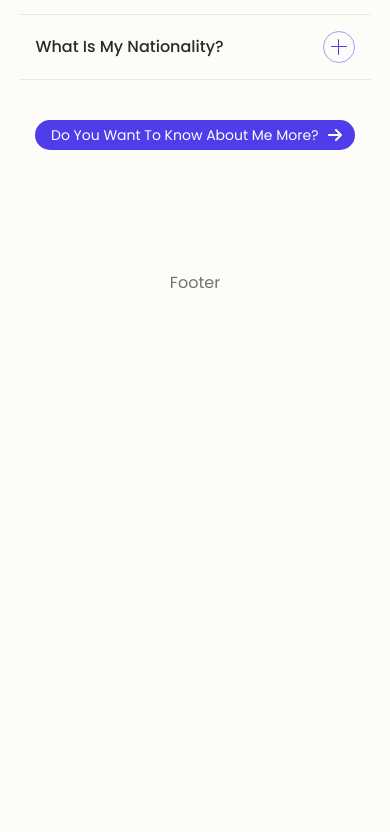
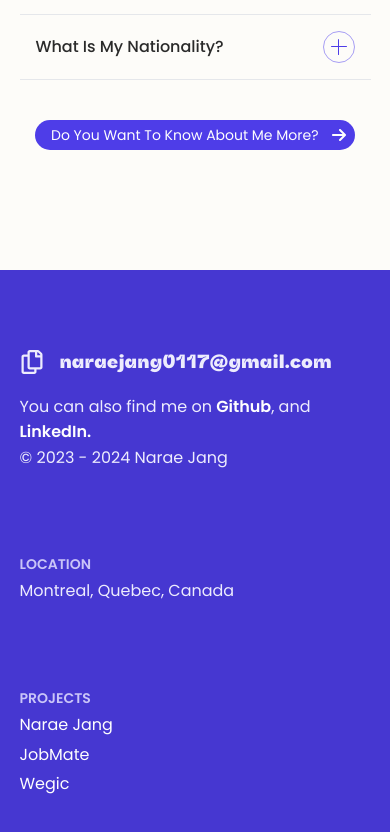
Before and after one commit to NaraeJang/2024-Narae-Jang-Portfolio, a React (Vite) app: page / in a window 390 px wide. Shown: the part 3168-4000 px from the top of the page. Before the commit the page ends 3463 px from the top, so only its background shows below. Built offline with nearby package versions, Linux system fonts and the light colour scheme.

Commit message:
complete footer

```diff
--- a/package.json
+++ b/package.json
@@ -14,6 +14,7 @@
   "dependencies": {
     "@splinetool/react-spline": "^2.2.6",
     "@splinetool/runtime": "^1.0.61",
+    "dayjs": "^1.11.10",
     "gsap": "^3.12.5",
     "nanoid": "^5.0.6",
     "react": "^18.2.0",
--- a/src/components/Cursor.jsx
+++ b/src/components/Cursor.jsx
@@ -21,7 +21,7 @@ const Cursor = () => {
     const cursor = document.getElementById('js-cursor');
     const cursorBig = document.getElementById('js-cursor__big');
     const links = document.querySelectorAll(
-      'a, button, .work-pill, .btn, .link'
+      'a, button, .work-pill, .btn, .link, .footer-link ,.email'
     );
 
     const handleMouseMove = (e) => {
--- a/src/components/Footer.jsx
+++ b/src/components/Footer.jsx
@@ -1,4 +1,87 @@
+import dayjs from 'dayjs';
+import { footerNav } from '../data/data';
+import { FaRegCopy } from 'react-icons/fa';
+import { useState, useEffect } from 'react';
+
 const Footer = () => {
-  return <div>Footer</div>;
+  const currentYear = dayjs().get('year');
+  const [copySuccessMessage, setCopySuccessMessage] = useState('');
+
+  const email = 'naraejang0117@gmail.com';
+
+  const copyEmail = () => {
+    navigator.clipboard.writeText(email);
+    setCopySuccessMessage(`${email} copied to clipboard`);
+  };
+
+  useEffect(() => {
+    const timer = setTimeout(() => {
+      setCopySuccessMessage('');
+    }, 5000);
+    return () => clearTimeout(timer);
+  }, [copySuccessMessage]);
+
+  return (
+    <footer id="footer">
+      <div className="custom-container text-left flex flex-col gap-20 lg:flex-row justify-between">
+        <div className="contact-container ">
+          <div
+            className="email flex flex-row gap-4 relative"
+            onClick={copyEmail}>
+            <FaRegCopy />
+            <p className="out-link dt-black text-lg hover:translate-y-[-2px]">
+              naraejang0117@gmail.com
+            </p>
+            {copySuccessMessage && (
+              <p className="absolute clipboard-msg">
+                Successfully copied the email!
+              </p>
+            )}
+          </div>
+          <p>
+            You can also find me on{' '}
+            <a
+              target="_blank"
+              href="#"
+              className="out-link poppins-semibold hover:underline">
+              Github
+            </a>
+            , and{' '}
+            <a
+              target="_blank"
+              href="#"
+              className="out-link poppins-semibold hover:underline">
+              LinkedIn.
+            </a>
+          </p>
+          <p>&copy; 2023 - {currentYear} Narae Jang</p>
+        </div>
+
+        <div className="flex flex-col gap-20  lg:flex-row ">
+          <div>
+            <h5 className="poppins-semibold leading-loose">location</h5>
+            <p>Montreal, Quebec, Canada</p>
+          </div>
+
+          <div className="flex flex-col">
+            <h5 className="poppins-semibold leading-loose">Projects</h5>
+            <nav className="flex flex-col gap-1">
+              {footerNav.map((project) => {
+                return (
+                  <a
+                    key={project.id}
+                    target="_blank"
+                    href={project.gitLink}
+                    className="footer-link">
+                    {project.title}
+                  </a>
+                );
+              })}
+            </nav>
+          </div>
+        </div>
+      </div>
+    </footer>
+  );
 };
 export default Footer;
--- a/src/data/data.js
+++ b/src/data/data.js
@@ -5,6 +5,24 @@ import JobmatePng from '../assets/projects-images/Jobmate.png';
 import JobmateWebp from '../assets/projects-images/Jobmate.webp';
 import WegicPng from '../assets/projects-images/Wegic.png';
 import WegicWebp from '../assets/projects-images/Wegic.webp';
+
+export const footerNav = [
+  {
+    id: nanoid(),
+    title: 'Narae Jang',
+    gitLink: 'https://github.com/NaraeJang/2024-Narae-Jang-Portfolio',
+  },
+  {
+    id: nanoid(),
+    title: 'JobMate',
+    gitLink: 'https://github.com/NaraeJang/Jobmate',
+  },
+  {
+    id: nanoid(),
+    title: 'Wegic',
+    gitLink: 'https://github.com/NaraeJang/Wegic',
+  },
+];
 
 export const projectsData = [
   {
--- a/src/index.css
+++ b/src/index.css
@@ -23,7 +23,7 @@
   font-style: normal;
 }
 
-.poppins-semibold {
+.poppins-semibold, footer#footer .custom-container a:hover {
   font-family: "Poppins", sans-serif;
   font-weight: 600;
   font-style: normal;
@@ -390,6 +390,41 @@ ul {
     right: 12px;
   }
 }
+footer#footer {
+  background: #4637d1;
+  color: #edecfd;
+}
+footer#footer .custom-container {
+  width: 90%;
+}
+footer#footer .custom-container h5 {
+  color: #cac5f8;
+  font-size: 0.875rem;
+  text-transform: uppercase;
+}
+footer#footer .custom-container a {
+  color: #fefefe;
+  text-transform: capitalize;
+  transition: 0.3s ease-in-out all;
+}
+footer#footer .custom-container .email {
+  margin-bottom: 1rem;
+}
+footer#footer .custom-container .email svg {
+  width: 1.5rem;
+  height: 1.5rem;
+}
+footer#footer .custom-container .email .out-link {
+  transition: 0.3s ease-in-out all;
+}
+footer#footer .custom-container .email .clipboard-msg {
+  top: -1.5rem;
+  left: 2.5rem;
+  color: #edecfd;
+  border-radius: 2rem;
+  font-size: 0.875rem;
+}
+
 .btn, .btn:visited, .btn:link {
   display: inline;
   padding: 0.45rem 0.9rem;
--- /dev/null
+++ b/src/sass/base/_footer.scss
@@ -0,0 +1,47 @@
+footer#footer {
+  background: $cc-primary-600;
+  color: $cc-primary-50;
+
+  .custom-container {
+    width: 90%;
+
+    h5 {
+      color: $cc-primary-100;
+      font-size: $text-sm;
+      text-transform: uppercase;
+    }
+
+    a {
+      color: $cc-white;
+      text-transform: capitalize;
+      transition: $transition;
+    }
+
+    a:hover {
+      @extend .poppins-semibold;
+    }
+
+    .email {
+      margin-bottom: 1rem;
+
+      svg {
+        width: 1.5rem;
+        height: 1.5rem;
+      }
+
+      .out-link {
+        transition: $transition;
+      }
+
+      .clipboard-msg {
+        top: -1.5rem;
+        left: 2.5rem;
+
+        // background: $cc-secondary-300;
+        color: $cc-primary-50;
+        border-radius: $border-radius-pill;
+        font-size: $text-sm;
+      }
+    }
+  }
+}
--- a/src/sass/main.scss
+++ b/src/sass/main.scss
@@ -10,6 +10,7 @@
 @import 'base/header';
 @import 'base/projects';
 @import 'base/faqs';
+@import 'base/footer';
 
 @import 'components/buttons';
 @import 'components/links';
```
Also changed, not shown: 2 other files (tests, documents, lock files or other folders).
